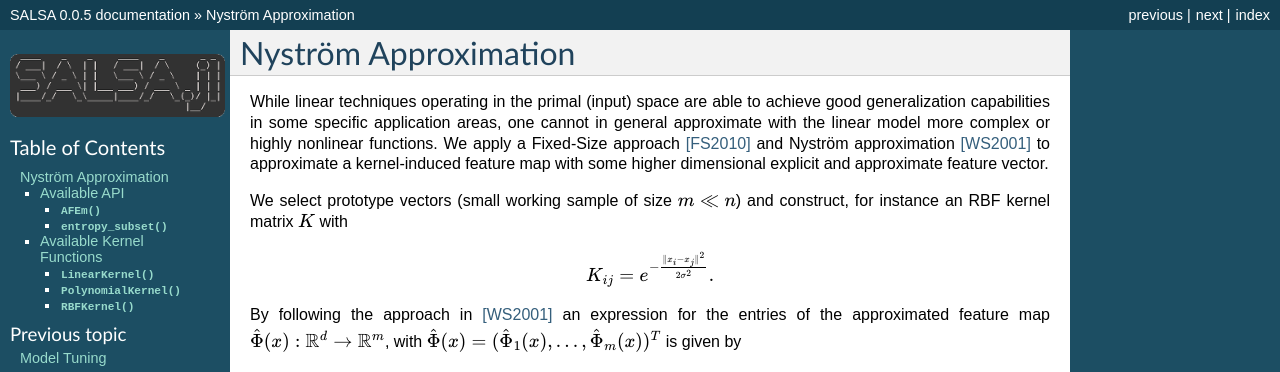
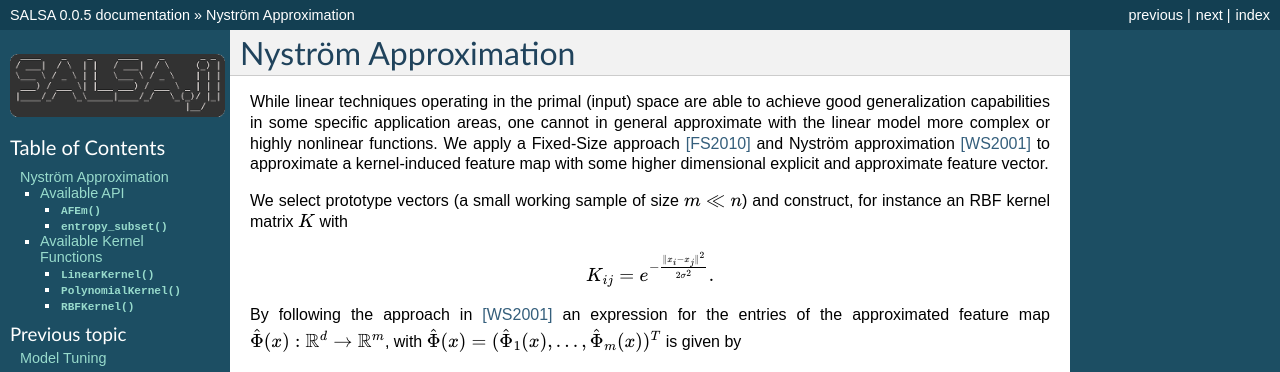
Before and after one commit to jumutc/SALSA.jl, a Sphinx documentation site: the page built from docs/source/nystrom.rst, in a window 1280 px wide. Shown: the top 372 px of the page. Built offline with Sphinx 7.4.7, drawn with Linux system fonts in a browser that asks for light colours; formulas are drawn with MathJax 3.

Commit message:
docs update

```diff
--- a/docs/source/nystrom.rst
+++ b/docs/source/nystrom.rst
@@ -3,7 +3,7 @@ Nyström Approximation
 
 While linear techniques operating in the primal (input) space are able to achieve good generalization capabilities in some specific application areas, one cannot in general approximate with the linear model more complex or highly nonlinear functions. We apply a Fixed-Size approach [FS2010]_ and Nyström approximation [WS2001]_ to approximate a kernel-induced feature map with some higher dimensional explicit and approximate feature vector.
 
-We select prototype vectors (small working sample of size :math:`m \ll n`) and construct, for instance an RBF kernel matrix :math:`K` with
+We select prototype vectors (a small working sample of size :math:`m \ll n`) and construct, for instance an RBF kernel matrix :math:`K` with
 
 .. math::
 	K_{ij} = e^{-\frac{\Vert x_i-x_j \Vert ^2}{2\sigma^2} }.
```
